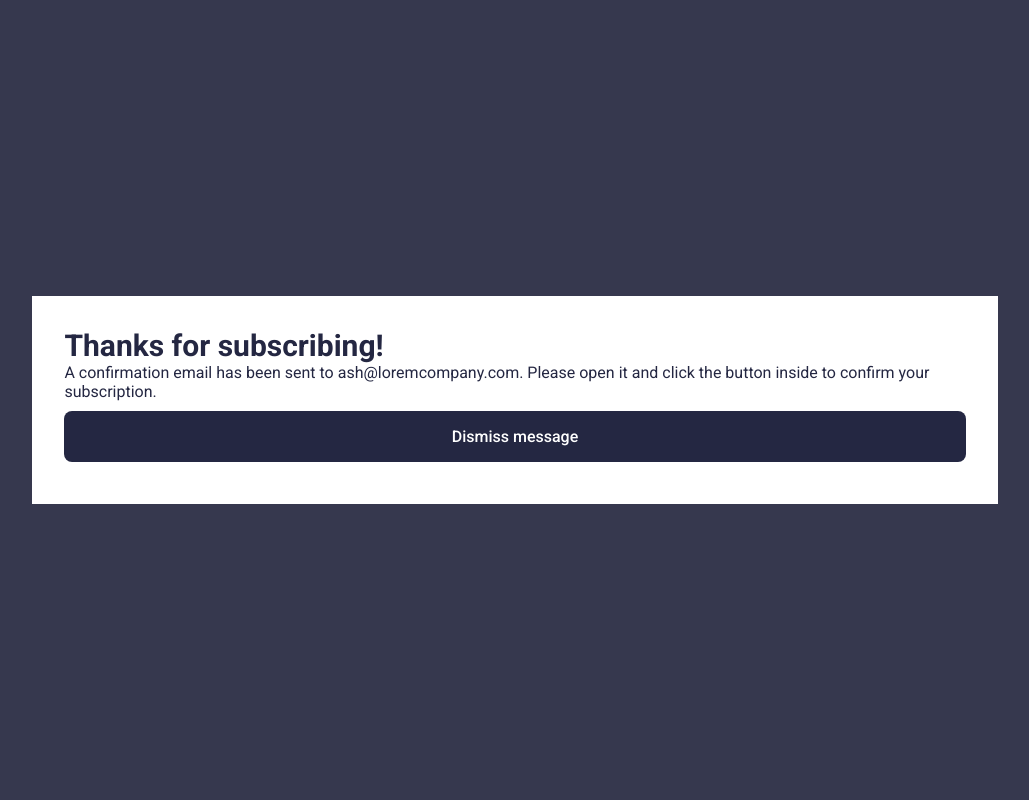
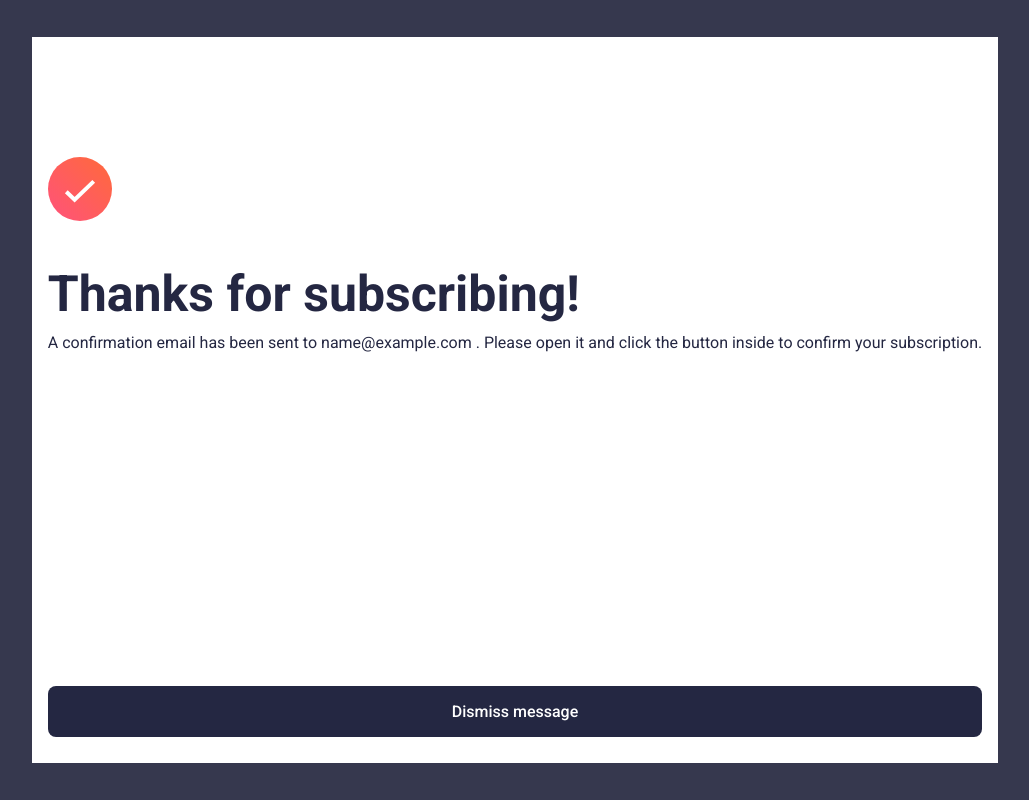
Before and after one commit to Lescano713/Newsletter-SignUp-Form, a plain HTML site: page index.html in a window 1280 px wide. Both pictures are taken after typing "name@example.com" into the empty fields and a click on the button "Subscribe to monthly newsletter". Shown: the whole page, without its empty margins (125-1154 px from the left). Drawn offline with Linux system fonts and the light colour scheme.

Commit message:
success-message-style

```diff
--- a/index.html
+++ b/index.html
@@ -38,14 +38,5 @@
       <img class="image-signup" src="./assets/images/illustration-sign-up-desktop.svg" alt="">
     </footer>
   </main>
-
-
-  <!-- Success message start -->
-  <header id="success-message">
-    <h1>Thanks for subscribing!</h1>
-    <p>A confirmation email has been sent to ash@loremcompany.com. Please open it and click the button inside to confirm your subscription.</p>
-    <button class="buttons">Dismiss message</button>
-  </header>
-
 </body>
 </html>
--- a/index.js
+++ b/index.js
@@ -1,34 +1,47 @@
 const mainContainer = document.getElementById('main-container');
 const infoContainer = document.querySelector('.info-container');
 const inputEmail = document.querySelector('input');
-const button = document.querySelector('button[type="submit"]');
+const buttonSubmit = document.querySelector('button[type="submit"]');
 const form = document.querySelector('form');
-const succsessMessage = document.querySelector('#success-message')
+const body = document.body;
 
 
-button.addEventListener('click', e =>{
+buttonSubmit.addEventListener('click', e =>{
+    const email = inputEmail.value;
     e.preventDefault();
-    if (!inputEmail.value.search("@gmail.com") ) {
+    if (!email.search("@gmail.com") ) {
         form.classList.add('error-state');
         console.log(inputEmail.value)
     }else{
         mainContainer.style.display = 'none';
-        succsessMessage.style.display = 'block'
+        messageShow(email);
         console.log("enviado")
     }
 
 });
 
-// function errorState(){
-//     const label = inputEmail.value;
-//     if (label == "a") {
-//         inputEmail.classList.add('error-state');
-//     }else{
-//         console.log("no agarra")
-//     }
-// }
-// function show(){
-//     form.classList.add('error-state')
-//     form.style.backgroundColor = "red";
+const messageShow =(email) => {
+    const headerMessage = document.createElement('header');
+    headerMessage.classList.add('success-message');
 
-// }
+    const divMessage = document.createElement('div');
+    divMessage.classList.add('message');
+
+    const iconSuccess = document.createElement('img');
+    iconSuccess.src = './assets/images/icon-success.svg';
+    iconSuccess.alt = 'Icon Success';
+
+    const h1 = document.createElement('h1');
+    h1.textContent = 'Thanks for subscribing!';
+
+    const p = document.createElement('p');
+    p.textContent = `A confirmation email has been sent to ${email} . Please open it and click the button inside to confirm your subscription.`;
+
+    const button = document.createElement('button');
+    button.textContent = "Dismiss message";
+
+    divMessage.append(iconSuccess, h1, p);
+    headerMessage.append(divMessage, button);
+    body.appendChild(headerMessage);
+
+}
--- a/style.css
+++ b/style.css
@@ -30,6 +30,26 @@ body{
     background-color: var(--CharcoalGrey);
     align-items: center;
     height: 100dvh;
+    h1{
+        font-size: var(--SizeH1);
+        margin-bottom: 10px;
+    }
+    p{
+        margin: 10px 0;
+    }
+    input, button{
+        width: 100%;
+        padding: 1em;
+        border-radius: 8px;
+        margin: 10px 0;
+    }
+    button{
+        background-color: var(--DarkSlateGrey);
+        color: var(--White);
+        font-weight: 500;
+        border: none;
+        cursor: pointer;
+    }
 }
 
 main{
@@ -41,13 +61,6 @@ main{
     header.info-container{
         padding: 1.3em;
         justify-content: space-around;
-        h1{
-            font-size: var(--SizeH1);
-            margin-bottom: 10px;
-        }
-        p{
-            margin: 10px 0;
-        }
         ul{
             list-style: none;
             position: relative;
@@ -89,19 +102,6 @@ form{
         border: 1px solid var(--Grey);
     }
 }
-input, button{
-    width: 100%;
-    padding: 1em;
-    border-radius: 8px;
-    margin: 10px 0;
-}
-.buttons{
-    background-color: var(--DarkSlateGrey);
-    color: var(--White);
-    font-weight: 500;
-    border: none;
-    cursor: pointer;
-}
 
 .error-state{
     span{
@@ -118,13 +118,17 @@ input, button{
 }
 
 
-#success-message{
-    display: none;
-    width: 80%;
-    padding: 2em;
+.success-message{
+    display: grid;
+    height: 100%;
+    align-items: center;
     background-color: white;
+    padding: 1em;
     h1{
-        font-size: 30px;
+        margin-top: 40px;
+    }
+    button{
+        align-self: self-end;
     }
 }
 
```
